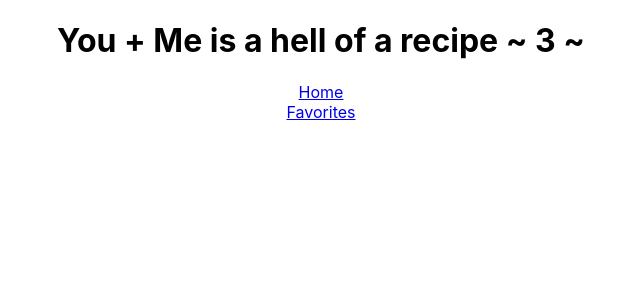
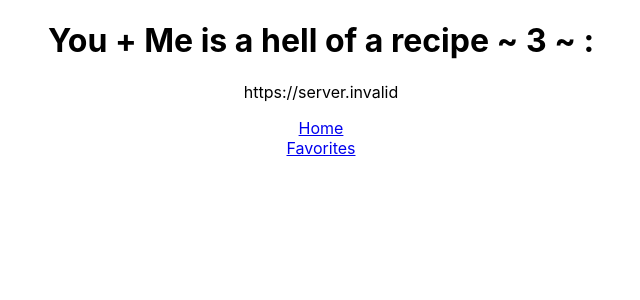
Before and after one commit to GioEpic123/Kabudle, a React (Create React App) app in the folder kabudle/: page /add in a window 1280 px wide. Shown: the top 300 px of the page, without its empty margins (319-959 px from the left). Built offline with nearby package versions, Linux system fonts and the light colour scheme; no server answers; the HTML template or start-up script is replaced by a standard one.

Commit message:
Got routing working

```diff
--- a/kabudle/package.json
+++ b/kabudle/package.json
@@ -6,9 +6,10 @@
     "@testing-library/jest-dom": "^5.16.5",
     "@testing-library/react": "^13.4.0",
     "@testing-library/user-event": "^13.5.0",
+    "dotenv": "^16.3.1",
+    "firebase": "^10.0.0",
     "react": "^18.2.0",
     "react-dom": "^18.2.0",
-    "react-firebase-hooks": "^5.1.1",
     "react-router-dom": "^6.14.1",
     "react-scripts": "5.0.1",
     "web-vitals": "^2.1.4"
@@ -36,5 +37,8 @@
       "last 1 firefox version",
       "last 1 safari version"
     ]
+  },
+  "devDependencies": {
+    "@babel/plugin-proposal-private-property-in-object": "^7.21.11"
   }
 }
--- a/kabudle/src/App.js
+++ b/kabudle/src/App.js
@@ -7,7 +7,7 @@ import Add from "./pages/Add.tsx";
 import { Route, Routes } from "react-router-dom";
 import React from "react";
 
-import "dotenv/config";
+// import "dotenv/config";
 
 function App() {
   return (
--- a/kabudle/src/pages/Add.tsx
+++ b/kabudle/src/pages/Add.tsx
@@ -5,10 +5,29 @@ import { getAuth, GoogleAuthProvider, signInWithPopup } from "firebase/auth";
 import { useAuthState } from "react-firebase-hooks/auth";
 import React from "react";
 
+// Import the functions you need from the SDKs you need
+import { initializeApp } from "firebase/app";
+// TODO: Add SDKs for Firebase products that you want to use
+// https://firebase.google.com/docs/web/setup#available-libraries
+
+// Your web app's Firebase configuration
+const firebaseConfig = {
+  apiKey: "AIzaSyD0KzKi2Ry7Xn5m3OdU0HbuP3fe8TZTlOs",
+  authDomain: "kabudle.firebaseapp.com",
+  projectId: "kabudle",
+  storageBucket: "kabudle.appspot.com",
+  messagingSenderId: "515753945489",
+  appId: "1:515753945489:web:cfaa13ee3fa3dc394ad230",
+};
+
+// Initialize Firebase
+const app = initializeApp(firebaseConfig);
+
 function Add() {
   return (
     <div>
-      <h1>You + Me is a hell of a recipe ~ 3 ~ </h1>
+      <h1>You + Me is a hell of a recipe ~ 3 ~ : </h1>
+      <p>{process.env.REACT_APP_FB_API}</p>
       <a href="/">Home</a>
       <br></br>
       <a href="/favorites">Favorites</a>
```
Also changed, not shown: 2 other files (tests, documents, lock files or other folders).
